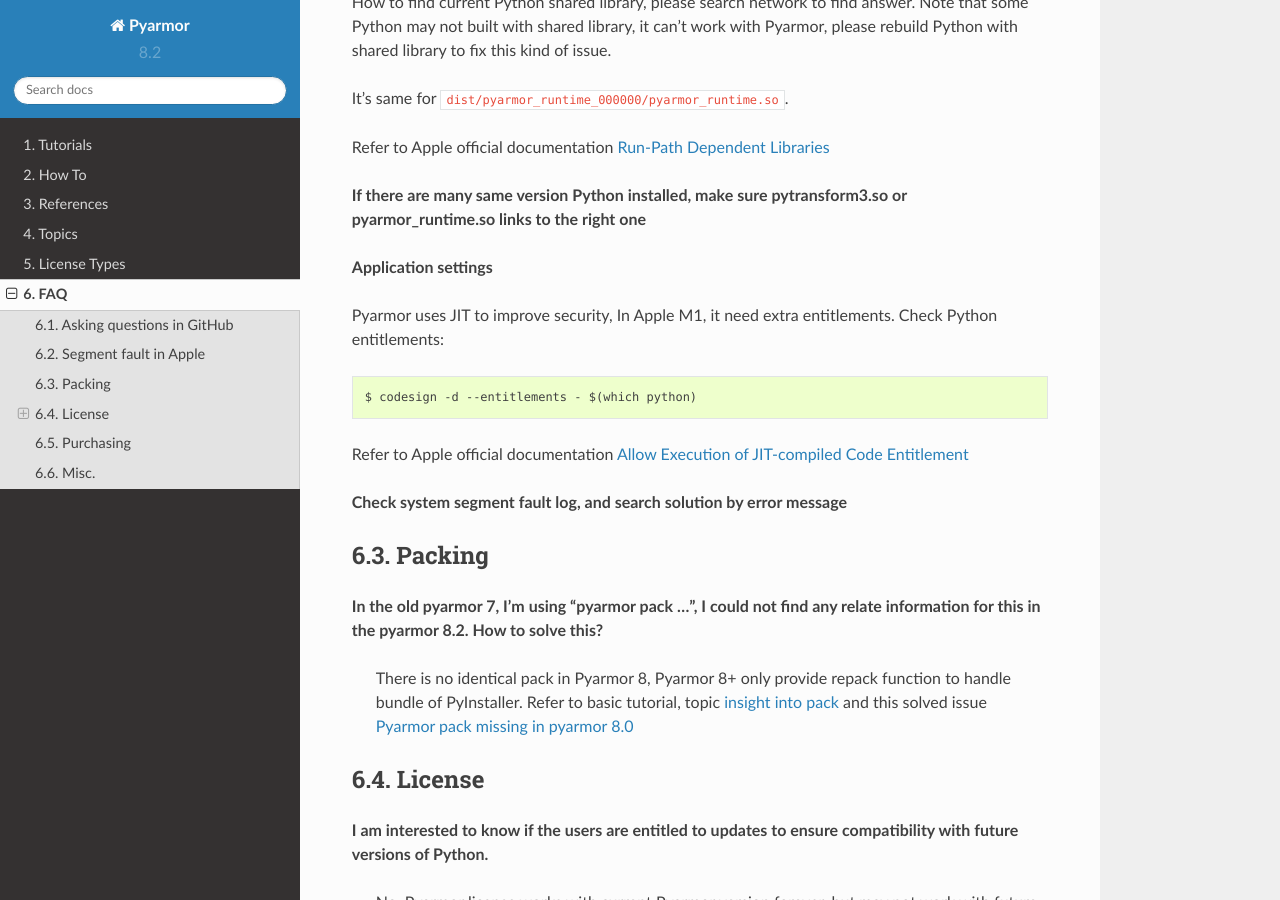
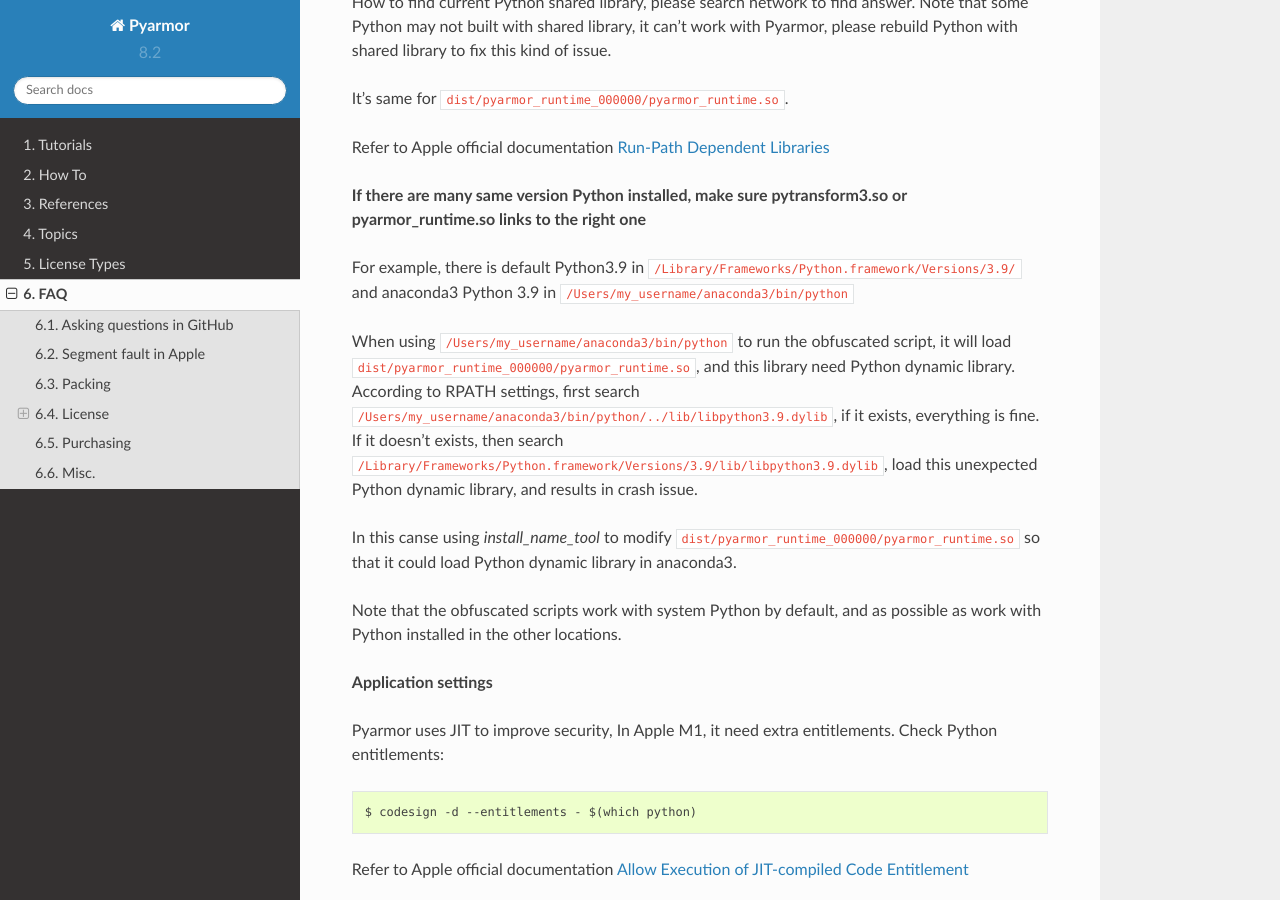
Before and after one commit to dashingsoft/pyarmor, a Sphinx documentation site: the page built from docs/questions.rst, in a window 1280 px wide and 900 px high, scrolled down 2303 px. Built offline with Sphinx 7.4.7 and the Read the Docs theme 2.0.0, drawn with Linux system fonts in a browser that asks for light colours.

Commit message:
Note about same Python version issues in MacOS

```diff
--- a/docs/questions.rst
+++ b/docs/questions.rst
@@ -106,6 +106,14 @@
 Refer to Apple official documentation `Run-Path Dependent Libraries`__
 
 **If there are many same version Python installed, make sure pytransform3.so or pyarmor_runtime.so links to the right one**
+
+For example, there is default Python3.9 in ``/Library/Frameworks/Python.framework/Versions/3.9/`` and anaconda3 Python 3.9 in ``/Users/my_username/anaconda3/bin/python``
+
+When using ``/Users/my_username/anaconda3/bin/python`` to run the obfuscated script, it will load ``dist/pyarmor_runtime_000000/pyarmor_runtime.so``, and this library need Python dynamic library. According to RPATH settings, first search ``/Users/my_username/anaconda3/bin/python/../lib/libpython3.9.dylib``, if it exists, everything is fine. If it doesn't exists, then search ``/Library/Frameworks/Python.framework/Versions/3.9/lib/libpython3.9.dylib``, load this unexpected Python dynamic library, and results in crash issue.
+
+In this canse using `install_name_tool` to modify ``dist/pyarmor_runtime_000000/pyarmor_runtime.so`` so that it could load Python dynamic library in anaconda3.
+
+Note that the obfuscated scripts work with system Python by default, and as possible as work with Python installed in the other locations.
 
 **Application settings**
 
```
